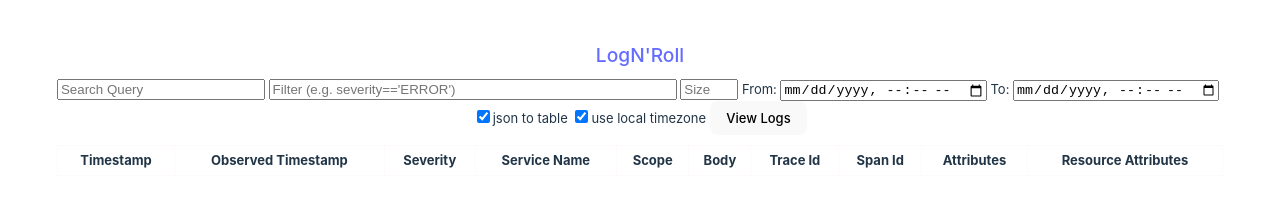
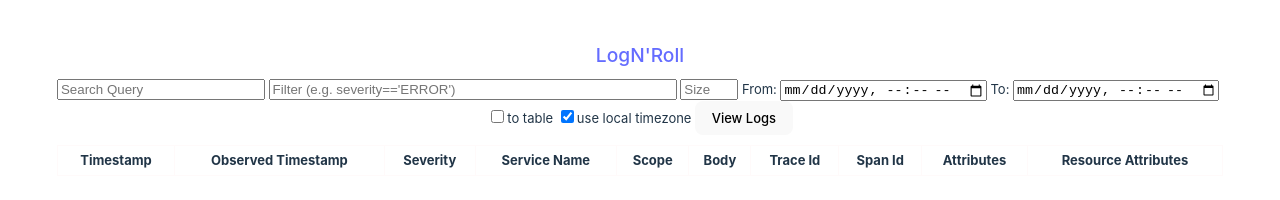
Before and after one commit to making/lognroll, a React (Vite) app in the folder ui/: page / in a window 1280 px wide. Shown: the top 200 px of the page. Built offline with nearby package versions, Linux system fonts and the light colour scheme.

Commit message:
disable "to table" by default

```diff
--- a/ui/src/LogViewer.tsx
+++ b/ui/src/LogViewer.tsx
@@ -64,7 +64,7 @@ const LogViewer: React.FC = () => {
     const [from, setFrom] = useState<string>('');
     const [to, setTo] = useState<string>('');
     const [isLoading, setIsLoading] = useState<boolean>(false);
-    const [jsonToTable, setJsonToTable] = useState<boolean>(true);
+    const [jsonToTable, setJsonToTable] = useState<boolean>(false);
     const [useLocalTimezone, setUseLocalTimezone] = useState<boolean>(true);
     const [showLoadMore, setShowLoadMore] = useState<boolean>(false);
 
@@ -163,7 +163,7 @@ const LogViewer: React.FC = () => {
                     onChange={(e: ChangeEvent<HTMLInputElement>) => setJsonToTable(e.target.checked)}
                     disabled={isLoading}
                 />
-                json to table
+                to table
             </label>&nbsp;
             <label>
                 <input
```
